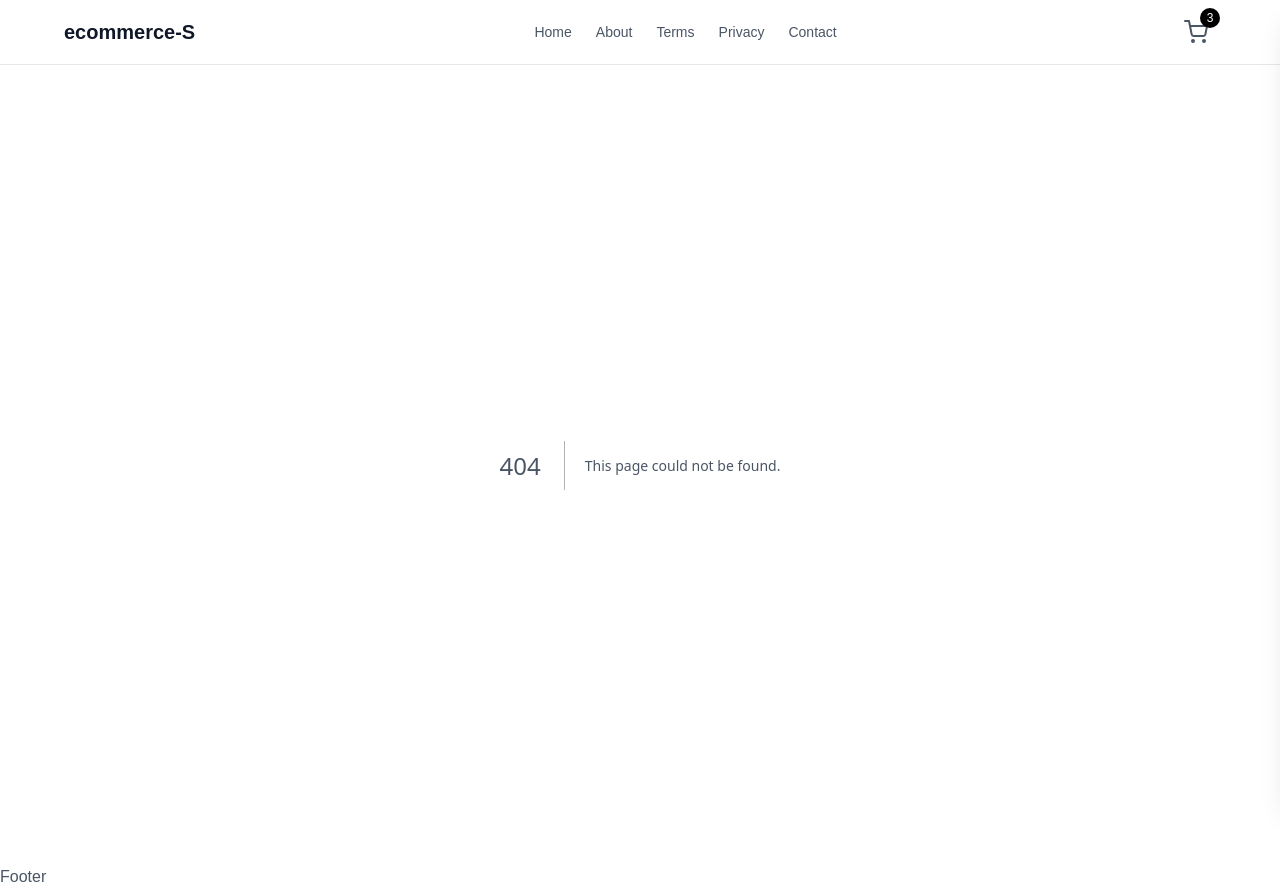
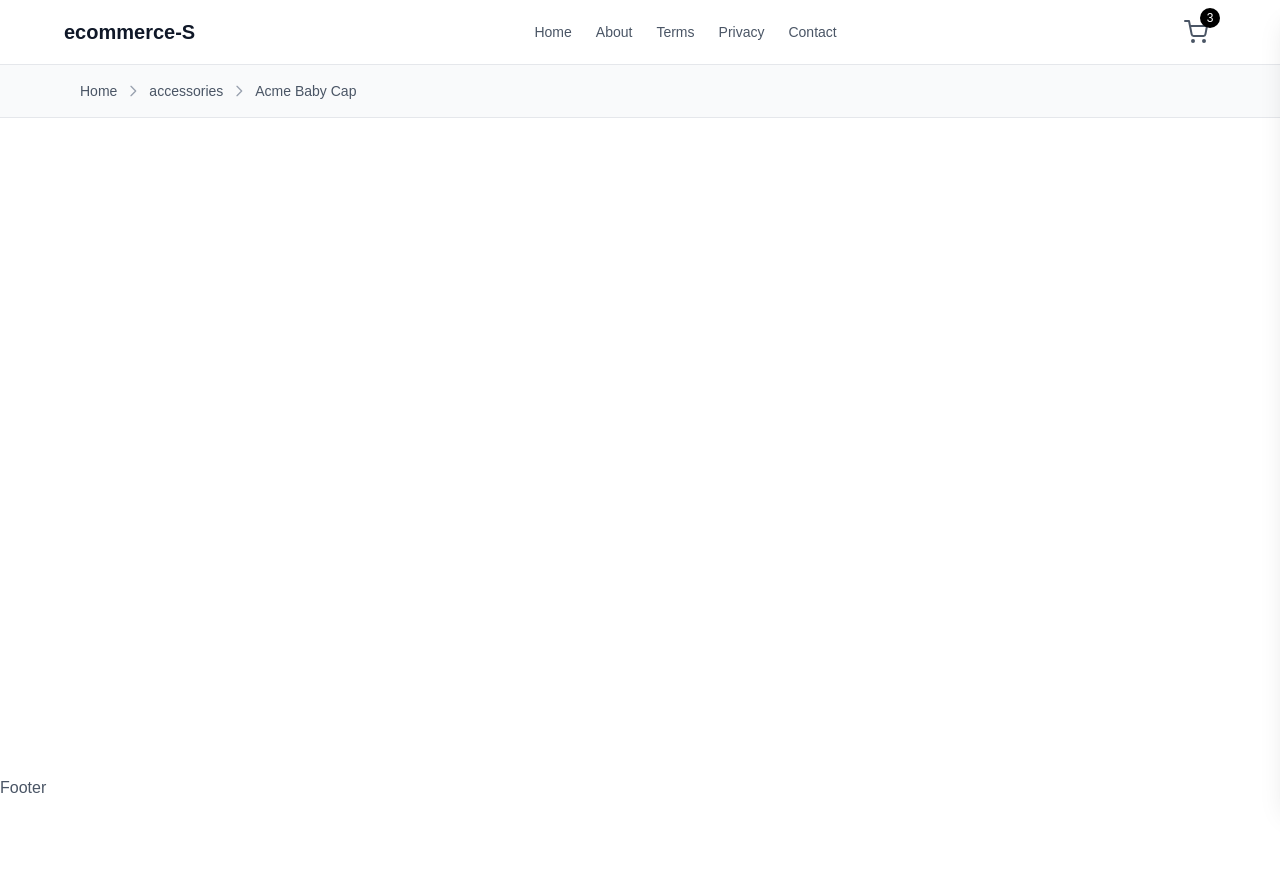
Before and after one commit to rashedujjaman-dev/ecommerce-s, a Next.js app: page /product/acme-baby-cap in a window 1280 px wide. Before the commit this address had no page. After the commit the page ends 800 px from the top, so only its background shows below. Built offline with nearby package versions, Linux system fonts and the light colour scheme.

Commit message:
breadcrumb navigation

```diff
--- a/src/app/layout.tsx
+++ b/src/app/layout.tsx
@@ -28,7 +28,7 @@ export default function RootLayout({
       lang="en"
       className={`${geistSans.variable} ${geistMono.variable} h-full antialiased`}
     >
-      <body className="min-h-full flex flex-col">
+      <body className="min-h-full flex flex-col ">
         <div className="flex min-h-screen flex-col bg-white text-gray-600">
           <Header />
           <main className=" flex-1">
--- /dev/null
+++ b/src/app/not-found.tsx
@@ -0,0 +1,27 @@
+
+import Image from "next/image";
+import Link from "next/link";
+import React from "react";
+import { IoIosArrowRoundBack } from "react-icons/io";
+
+const NotFound = () => {
+  return (
+    <div className="max-w-7xl  mx-auto px-5 md:px-10 lg:px-16 ">
+      <div className="flex flex-col items-center justify-center text-center mt-5 ">
+        <Image
+          src="/images/notFoundThisPage.jpg"
+          width={400}
+          height={400}
+          alt="notFound"
+        />
+        <Link href="/" className=" items-center justify-center">
+          <button className=" mt-5 flex text-white text-lg items-center justify-center border border-gray-700 bg-gray-800 hover:bg-gray-900 py-1 px-4 rounded-md cursor-pointer">
+            <IoIosArrowRoundBack /> Back to Home
+          </button>
+        </Link>
+      </div>
+    </div>
+  );
+};
+
+export default NotFound;
--- a/src/app/page.tsx
+++ b/src/app/page.tsx
@@ -10,7 +10,7 @@ const page = async({searchParams}: HomeProps) => {
   const category = params?.category || 'all';
 
   return (
-    <div className=" max-w-7xl mx-auto py-12 px-10 sm:px-5 lg:px-16">
+    <div className=" max-w-7xl mx-auto py-12 px-5 md:px-10 lg:px-16">
       <Suspense fallback={ <div>Loading products...</div> }>
         <ProductGrid products={products} initialCategory={category}/>
       </Suspense>
--- /dev/null
+++ b/src/app/product/[slug]/page.tsx
@@ -0,0 +1,76 @@
+import { getProductBySlug } from "@/data/products";
+import Link from "next/link";
+import { notFound } from "next/navigation";
+import React from "react";
+
+interface productDetailPageProps {
+  params: Promise<{ slug: string }>;
+}
+
+const productDetailPage = async ({ params }: productDetailPageProps) => {
+  const { slug } = await params;
+
+  const product = getProductBySlug(slug);
+
+  if (!product) {
+    notFound();
+  }
+
+  return (
+    <>
+      {/* breadcrumb navigation */}
+      <div className=" bg-gray-50 border-b border-gray-200">
+        <div className=" max-w-7xl mx-auto  py-4 px-5 md:px-16 lg:px-20">
+          <nav className=" flex items-center space-x-2 text-sm text-gray-600">
+            <Link href="/" className=" hover:text-gray-900 transition-colors">
+              Home
+            </Link>
+
+            <svg
+              className=" w-4 h-4
+             text-gray-400"
+              fill="none"
+              stroke="currentColor"
+              viewBox="0 0 24 24"
+            >
+              <path
+                strokeLinecap="round"
+                strokeLinejoin="round"
+                strokeWidth={2}
+                d="M9 5l7 7-7 7"
+              />
+            </svg>
+            <Link
+              href={`/?category=${product.category}`}
+              className=" hover:text-gray-900 transition-colors"
+            >
+              {product.category}
+            </Link>
+            <svg
+              className=" w-4 h-4
+             text-gray-400"
+              fill="none"
+              stroke="currentColor"
+              viewBox="0 0 24 24"
+            >
+              <path
+                strokeLinecap="round"
+                strokeLinejoin="round"
+                strokeWidth={2}
+                d="M9 5l7 7-7 7"
+              />
+            </svg>
+            <Link
+              href={`/product/${product.slug}`}
+              className=" hover:text-gray-900 transition-colors"
+            >
+              {product.name}
+            </Link>
+          </nav>
+        </div>
+      </div>
+    </>
+  );
+};
+
+export default productDetailPage;
--- a/src/components/Header.tsx
+++ b/src/components/Header.tsx
@@ -40,7 +40,7 @@ const Header = ({
   return (
     <>
       <header className=" bg-white/80 w-full border-b border-gray-200 backdrop-blur-sm sticky top-0 z-50">
-        <div className=" max-w-7xl mx-auto h-16 flex items-center justify-between px-10 sm:px-5 lg:px-16">
+        <div className=" max-w-7xl mx-auto h-16 flex items-center justify-between px-5 md:px-10 lg:px-16">
           <Link href={brandHref} className="text-xl font-bold text-gray-900">
             {" "}
             {brand}{" "}
```
Also changed, not shown: public/images/notFoundThisPage.jpg (added).
